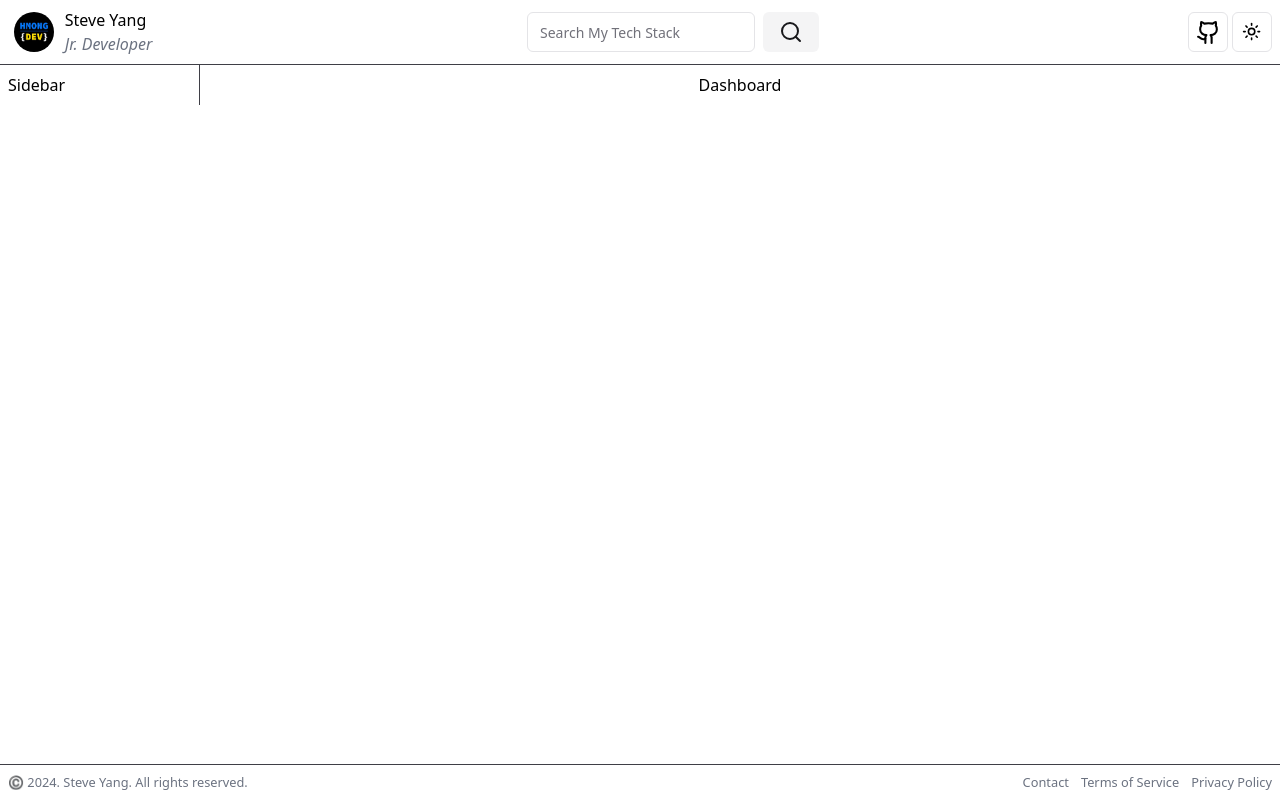
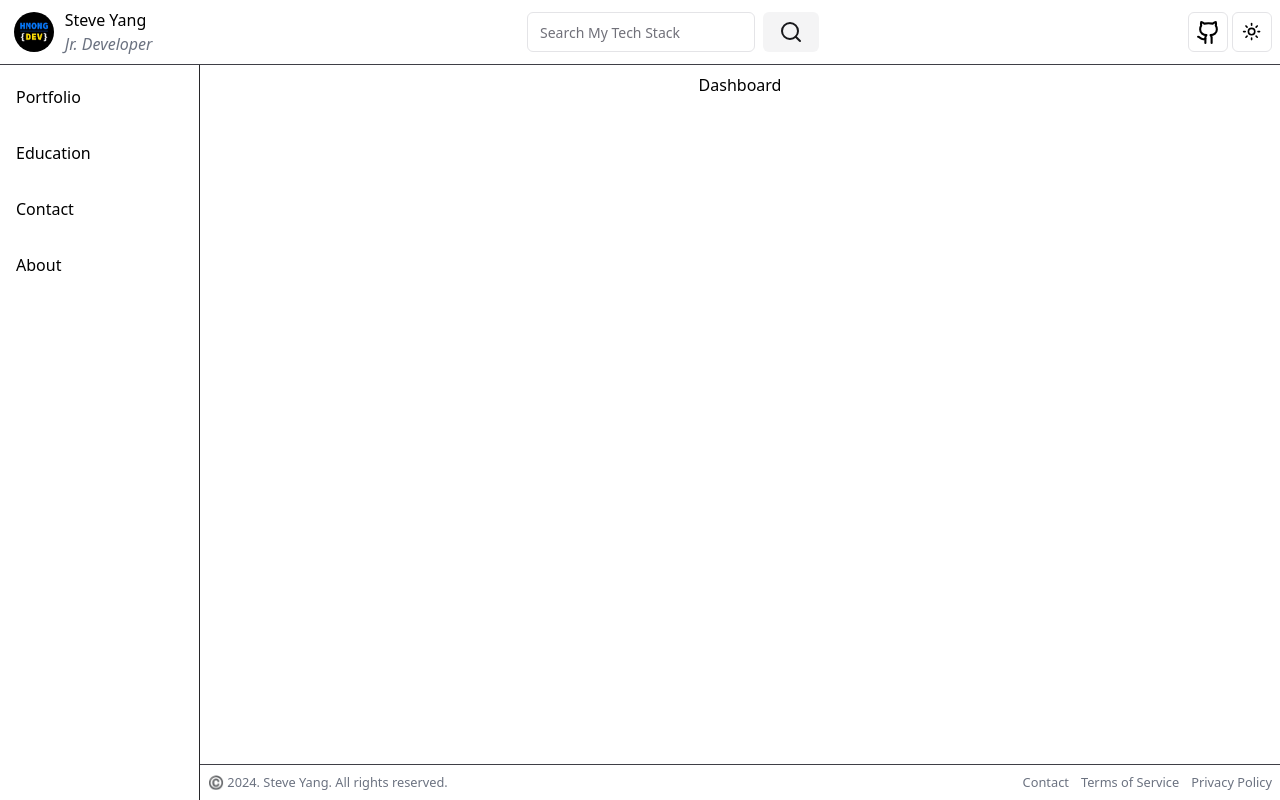
Before and after one commit to hmongdev/hmongdev-resume, a Next.js app: page / in a window 1280 px wide. Built offline with nearby package versions, Linux system fonts and the light colour scheme.

Commit message:
complete sidebar

```diff
--- a/app/page.tsx
+++ b/app/page.tsx
@@ -7,13 +7,15 @@
 
 const Home = () => {
 	return (
-		<div className="flex-col">
+		<div className="flex flex-col h-dvh w-dvw">
 			<NavHeader />
-			<div className="flex">
+			<div className="flex w-full h-full">
 				<Sidebar />
-				<Dashboard />
+				<div className="flex flex-col justify-between w-full">
+					<Dashboard />
+					<Footer />
+				</div>
 			</div>
-			<Footer />
 		</div>
 	);
 };
--- a/components/shared/Footer.tsx
+++ b/components/shared/Footer.tsx
@@ -2,7 +2,7 @@
 
 const Footer = () => {
 	return (
-		<div className="flex justify-between items-center w-full p-2 border-t-[1px] border-zinc-700 absolute bottom-0 text-gray-500">
+		<div className="flex justify-between items-center w-full p-2 border-t-[1px] border-zinc-700 text-gray-500">
 			<small>©️ 2024. Steve Yang. All rights reserved.</small>
 			<div className="flex gap-3">
 				<small>
--- a/components/shared/NavHeader.tsx
+++ b/components/shared/NavHeader.tsx
@@ -3,9 +3,11 @@
 	NavigationMenuItem,
 	NavigationMenuList,
 } from '@/components/ui/navigation-menu';
+
+import { Avatar, AvatarFallback, AvatarImage } from '@/components/ui/avatar';
+
 import { Github } from 'lucide-react';
 
-import Image from 'next/image';
 import { ModeToggle } from '../theme/ModeToggle';
 import { Button } from '../ui/button';
 import { SearchBar } from './SearchBar';
@@ -21,13 +23,17 @@
 		<div className="flex justify-between items-center w-full p-2 border-b-[1px] border-zinc-700">
 			<section className="flex min-w-[150px] justify-around items-center">
 				<div className="flex justify-center">
-					<Image
-						alt="profile-photo"
-						width={40}
-						height={40}
-						className="rounded-full"
-						src="/assets/images/hmongdev_profile.png"
-					/>
+					<Avatar>
+						<AvatarImage
+							alt="profile-photo"
+							width={40}
+							height={40}
+							src="/assets/images/hmongdev_profile.png"
+						/>
+						<AvatarFallback>
+							SY
+						</AvatarFallback>
+					</Avatar>
 				</div>
 				<div className="flex-col">
 					<h1>Steve Yang</h1>
--- a/components/shared/Sidebar.tsx
+++ b/components/shared/Sidebar.tsx
@@ -1,7 +1,36 @@
+'use client';
+import Link from 'next/link';
+import { useState } from 'react';
+
+const routes = [
+	{
+		name: 'Portfolio',
+	},
+	{
+		name: 'Education',
+	},
+	{
+		name: 'Contact',
+	},
+	{
+		name: 'About',
+	},
+];
+
 const Sidebar = () => {
+	const [isActive, setIsActive] = useState(false);
+
 	return (
-		<div className="flex justify-between items-center min-w-[200px] p-2 border-r-[1px] border-zinc-700">
-			Sidebar
+		<div className="flex flex-col gap-2 justify-start min-w-[200px] p-2 border-r-[1px] border-zinc-800 z-20 sticky">
+			{routes.map((route) => (
+				<Link
+					href={`/${route.name.toLowerCase()}`}
+					className="w-full border-none px-2 py-3 rounded-lg hover:bg-zinc-800 focus:bg-zinc-500">
+					<p className="text-start">
+						{route.name}
+					</p>
+				</Link>
+			))}
 		</div>
 	);
 };
--- /dev/null
+++ b/components/ui/avatar.tsx
@@ -0,0 +1,50 @@
+"use client"
+
+import * as React from "react"
+import * as AvatarPrimitive from "@radix-ui/react-avatar"
+
+import { cn } from "@/lib/utils"
+
+const Avatar = React.forwardRef<
+  React.ElementRef<typeof AvatarPrimitive.Root>,
+  React.ComponentPropsWithoutRef<typeof AvatarPrimitive.Root>
+>(({ className, ...props }, ref) => (
+  <AvatarPrimitive.Root
+    ref={ref}
+    className={cn(
+      "relative flex h-10 w-10 shrink-0 overflow-hidden rounded-full",
+      className
+    )}
+    {...props}
+  />
+))
+Avatar.displayName = AvatarPrimitive.Root.displayName
+
+const AvatarImage = React.forwardRef<
+  React.ElementRef<typeof AvatarPrimitive.Image>,
+  React.ComponentPropsWithoutRef<typeof AvatarPrimitive.Image>
+>(({ className, ...props }, ref) => (
+  <AvatarPrimitive.Image
+    ref={ref}
+    className={cn("aspect-square h-full w-full", className)}
+    {...props}
+  />
+))
+AvatarImage.displayName = AvatarPrimitive.Image.displayName
+
+const AvatarFallback = React.forwardRef<
+  React.ElementRef<typeof AvatarPrimitive.Fallback>,
+  React.ComponentPropsWithoutRef<typeof AvatarPrimitive.Fallback>
+>(({ className, ...props }, ref) => (
+  <AvatarPrimitive.Fallback
+    ref={ref}
+    className={cn(
+      "flex h-full w-full items-center justify-center rounded-full bg-zinc-100 dark:bg-zinc-800",
+      className
+    )}
+    {...props}
+  />
+))
+AvatarFallback.displayName = AvatarPrimitive.Fallback.displayName
+
+export { Avatar, AvatarImage, AvatarFallback }
--- a/package.json
+++ b/package.json
@@ -9,6 +9,7 @@
     "lint": "next lint"
   },
   "dependencies": {
+    "@radix-ui/react-avatar": "^1.0.4",
     "@radix-ui/react-dropdown-menu": "^2.0.6",
     "@radix-ui/react-navigation-menu": "^1.1.4",
     "@radix-ui/react-scroll-area": "^1.0.5",
```
Also changed, not shown: 1 other file (tests, documents, lock files or other folders).
